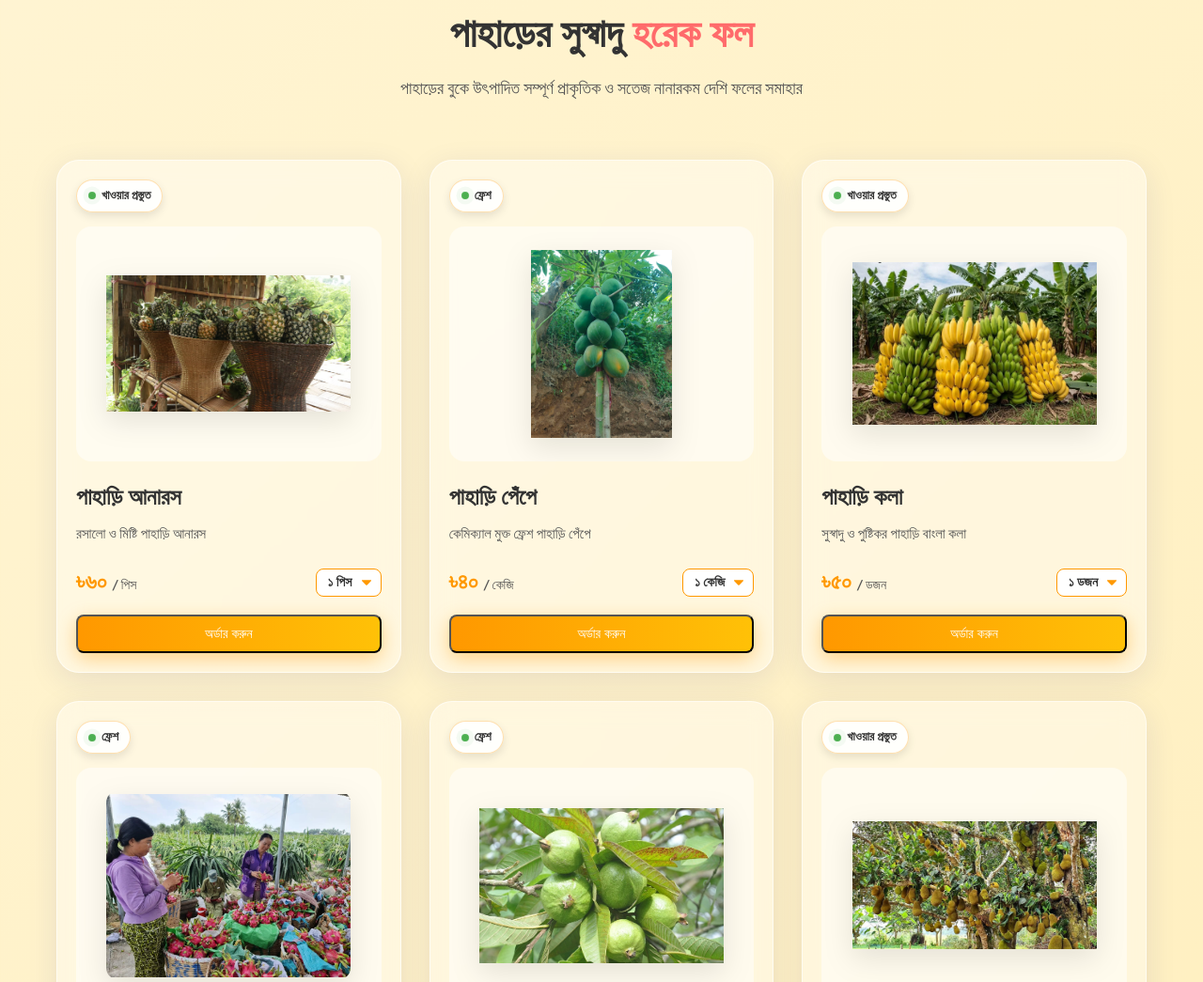
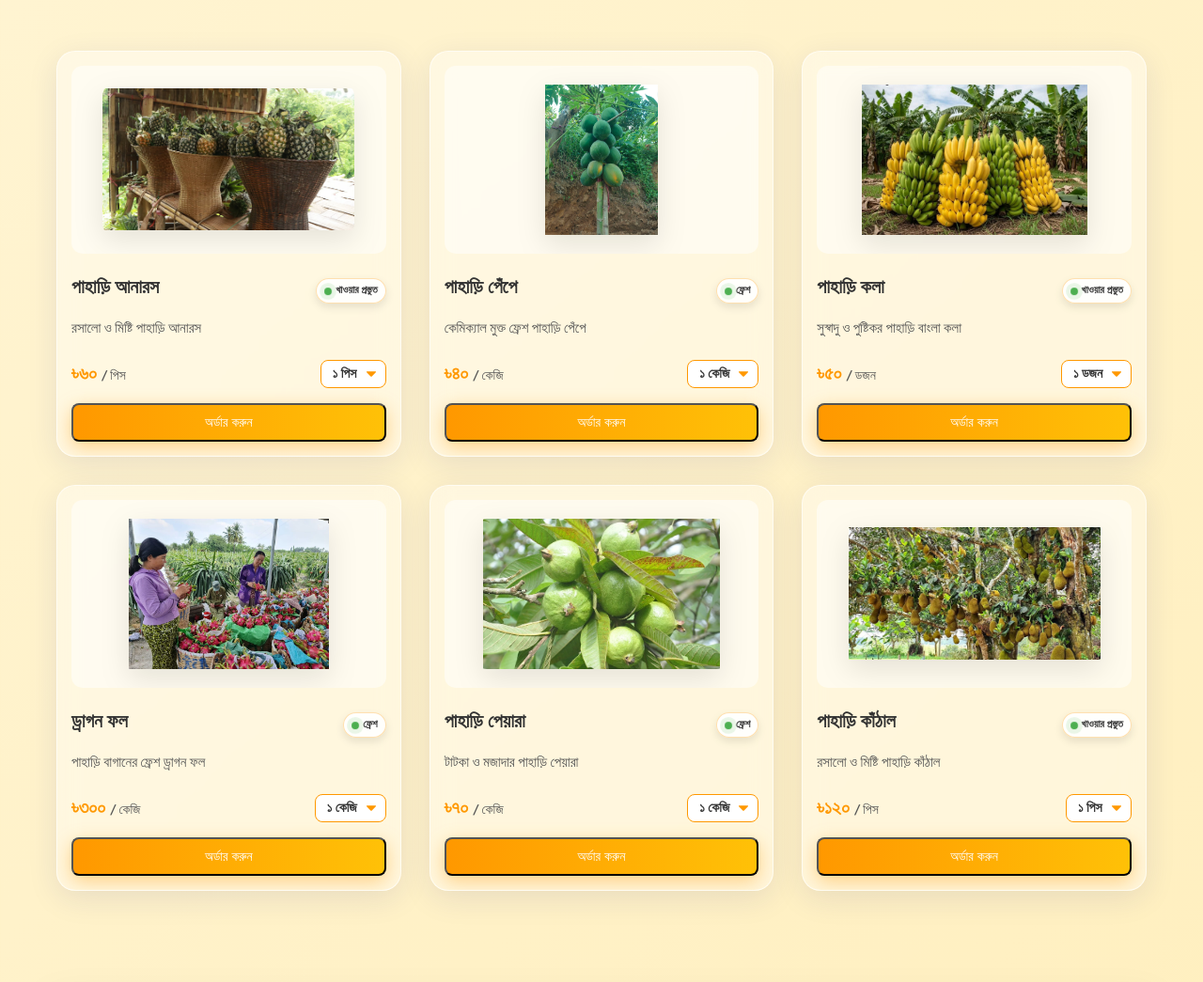
Before and after one commit to shishirdev23/aam, a website built with Vite: page index.html in a window 1280 px wide. Shown: the part 2163-3208 px from the top of the page at 94% size. Built offline with nearby package versions, Linux system fonts and the light colour scheme.

Commit message:
design updated

```diff
--- a/index.html
+++ b/index.html
@@ -81,14 +81,16 @@
         <div class="product-grid">
           <!-- Product Card 1 -->
           <div class="product-card glass-effect">
-            <div class="live-status-badge">
-              <span class="status-dot"></span> খাওয়ার প্রস্তুত
-            </div>
             <div class="product-image">
               <img src="./src/assets/images/himsagar-hill.jpg" alt="হিমসাগর আম">
             </div>
             <div class="product-info">
+              <div class="title-with-badge" style="display: flex; justify-content: space-between; align-items: flex-start; gap: 10px; margin-bottom: 8px;">
               <h3>বানানা ম্যাংগো</h3>
+              <div class="live-status-badge">
+              <span class="status-dot"></span> খাওয়ার প্রস্তুত
+            </div>
+            </div>
               <p class="desc">মিষ্টি ও সুস্বাদু, পাতলা চামড়া</p>
               <div class="product-bottom">
                 <span class="price">৳১২০ <span>/ কেজি</span></span>
@@ -111,14 +113,16 @@
 
           <!-- Product Card 2 -->
           <div class="product-card glass-effect">
-            <div class="live-status-badge">
-              <span class="status-dot waiting"></span> পাড়া হবে: <span class="countdown-timer">৩ দিন পর</span>
-            </div>
             <div class="product-image">
               <img src="./src/assets/images/langra-real.png" alt="ল্যাংড়া আম">
             </div>
             <div class="product-info">
+              <div class="title-with-badge" style="display: flex; justify-content: space-between; align-items: flex-start; gap: 10px; margin-bottom: 8px;">
               <h3>ল্যাংড়া আম</h3>
+              <div class="live-status-badge">
+              <span class="status-dot waiting"></span> পাড়া হবে: <span class="countdown-timer">৩ দিন পর</span>
+            </div>
+            </div>
               <p class="desc">অতুলনীয় ঘ্রাণ ও স্বাদ</p>
               <div class="product-bottom">
                 <span class="price">৳১৩০ <span>/ কেজি</span></span>
@@ -141,14 +145,16 @@
 
           <!-- Product Card 3 -->
           <div class="product-card glass-effect">
-            <div class="live-status-badge">
-              <span class="status-dot"></span> পুরোপুরি পেকেছে
-            </div>
             <div class="product-image">
               <img src="./src/assets/images/amrapali-real.jpg" alt="আম্রপালি">
             </div>
             <div class="product-info">
+              <div class="title-with-badge" style="display: flex; justify-content: space-between; align-items: flex-start; gap: 10px; margin-bottom: 8px;">
               <h3>আম্রপালি</h3>
+              <div class="live-status-badge">
+              <span class="status-dot"></span> পুরোপুরি পেকেছে
+            </div>
+            </div>
               <p class="desc">গাঢ় কমলা রঙ, প্রচণ্ড মিষ্টি</p>
               <div class="product-bottom">
                 <span class="price">৳১১০ <span>/ কেজি</span></span>
@@ -183,14 +189,16 @@
         <div class="product-grid">
           <!-- Fruit Card 1 -->
           <div class="product-card glass-effect">
-            <div class="live-status-badge">
-              <span class="status-dot"></span> খাওয়ার প্রস্তুত
-            </div>
             <div class="product-image">
               <img src="./src/assets/images/pineapple.jpg" alt="পাহাড়ি আনারস">
             </div>
             <div class="product-info">
+              <div class="title-with-badge" style="display: flex; justify-content: space-between; align-items: flex-start; gap: 10px; margin-bottom: 8px;">
               <h3>পাহাড়ি আনারস</h3>
+              <div class="live-status-badge">
+              <span class="status-dot"></span> খাওয়ার প্রস্তুত
+            </div>
+            </div>
               <p class="desc">রসালো ও মিষ্টি পাহাড়ি আনারস</p>
               <div class="product-bottom">
                 <span class="price">৳৬০ <span>/ পিস</span></span>
@@ -209,14 +217,16 @@
 
           <!-- Fruit Card 2 -->
           <div class="product-card glass-effect">
-            <div class="live-status-badge">
-              <span class="status-dot"></span> ফ্রেশ
-            </div>
             <div class="product-image">
               <img src="./src/assets/images/pepe.jpg" alt="পাহাড়ি পেঁপে">
             </div>
             <div class="product-info">
+              <div class="title-with-badge" style="display: flex; justify-content: space-between; align-items: flex-start; gap: 10px; margin-bottom: 8px;">
               <h3>পাহাড়ি পেঁপে</h3>
+              <div class="live-status-badge">
+              <span class="status-dot"></span> ফ্রেশ
+            </div>
+            </div>
               <p class="desc">কেমিক্যাল মুক্ত ফ্রেশ পাহাড়ি পেঁপে</p>
               <div class="product-bottom">
                 <span class="price">৳৪০ <span>/ কেজি</span></span>
@@ -235,14 +245,16 @@
 
           <!-- Fruit Card 3 -->
           <div class="product-card glass-effect">
-            <div class="live-status-badge">
-              <span class="status-dot"></span> খাওয়ার প্রস্তুত
-            </div>
             <div class="product-image">
               <img src="./src/assets/images/kola.jpg" alt="পাহাড়ি কলা">
             </div>
             <div class="product-info">
+              <div class="title-with-badge" style="display: flex; justify-content: space-between; align-items: flex-start; gap: 10px; margin-bottom: 8px;">
               <h3>পাহাড়ি কলা</h3>
+              <div class="live-status-badge">
+              <span class="status-dot"></span> খাওয়ার প্রস্তুত
+            </div>
+            </div>
               <p class="desc">সুস্বাদু ও পুষ্টিকর পাহাড়ি বাংলা কলা</p>
               <div class="product-bottom">
                 <span class="price">৳৫০ <span>/ ডজন</span></span>
@@ -261,14 +273,16 @@
 
           <!-- Fruit Card 4 -->
           <div class="product-card glass-effect">
-            <div class="live-status-badge">
-              <span class="status-dot"></span> ফ্রেশ
-            </div>
             <div class="product-image">
               <img src="./src/assets/images/dragon.jpg" alt="ড্রাগন ফল">
             </div>
             <div class="product-info">
+              <div class="title-with-badge" style="display: flex; justify-content: space-between; align-items: flex-start; gap: 10px; margin-bottom: 8px;">
               <h3>ড্রাগন ফল</h3>
+              <div class="live-status-badge">
+              <span class="status-dot"></span> ফ্রেশ
+            </div>
+            </div>
               <p class="desc">পাহাড়ি বাগানের ফ্রেশ ড্রাগন ফল</p>
               <div class="product-bottom">
                 <span class="price">৳৩০০ <span>/ কেজি</span></span>
@@ -287,14 +301,16 @@
 
           <!-- Fruit Card 5 -->
           <div class="product-card glass-effect">
-            <div class="live-status-badge">
-              <span class="status-dot"></span> ফ্রেশ
-            </div>
             <div class="product-image">
               <img src="./src/assets/images/peyara.jpg" alt="পাহাড়ি পেয়ারা">
             </div>
             <div class="product-info">
+              <div class="title-with-badge" style="display: flex; justify-content: space-between; align-items: flex-start; gap: 10px; margin-bottom: 8px;">
               <h3>পাহাড়ি পেয়ারা</h3>
+              <div class="live-status-badge">
+              <span class="status-dot"></span> ফ্রেশ
+            </div>
+            </div>
               <p class="desc">টাটকা ও মজাদার পাহাড়ি পেয়ারা</p>
               <div class="product-bottom">
                 <span class="price">৳৭০ <span>/ কেজি</span></span>
@@ -313,14 +329,16 @@
 
           <!-- Fruit Card 6 -->
           <div class="product-card glass-effect">
-            <div class="live-status-badge">
-              <span class="status-dot"></span> খাওয়ার প্রস্তুত
-            </div>
             <div class="product-image">
               <img src="./src/assets/images/kathal.jpg" alt="পাহাড়ি কাঁঠাল">
             </div>
             <div class="product-info">
+              <div class="title-with-badge" style="display: flex; justify-content: space-between; align-items: flex-start; gap: 10px; margin-bottom: 8px;">
               <h3>পাহাড়ি কাঁঠাল</h3>
+              <div class="live-status-badge">
+              <span class="status-dot"></span> খাওয়ার প্রস্তুত
+            </div>
+            </div>
               <p class="desc">রসালো ও মিষ্টি পাহাড়ি কাঁঠাল</p>
               <div class="product-bottom">
                 <span class="price">৳১২০ <span>/ পিস</span></span>
--- a/src/styles/countdown.css
+++ b/src/styles/countdown.css
@@ -2,17 +2,17 @@
 
 .live-status-badge {
   display: inline-flex;
-  align-self: flex-start;
-  margin-bottom: 15px;
+  align-self: center;
+  margin: 0;
   background: rgba(255, 255, 255, 0.9);
-  padding: 6px 12px;
-  border-radius: 20px;
-  font-size: 13px;
+  padding: 4px 8px;
+  border-radius: 16px;
+  font-size: 11px;
   font-weight: 700;
   color: var(--text-dark);
   box-shadow: 0 4px 10px rgba(0,0,0,0.1);
   align-items: center;
-  gap: 6px;
+  gap: 4px;
   z-index: 5;
   border: 1px solid rgba(255, 152, 0, 0.3);
 }
--- a/src/styles/main.css
+++ b/src/styles/main.css
@@ -430,8 +430,8 @@ body::after {
 }
 
 .product-card {
-  border-radius: 24px;
-  padding: 20px;
+  border-radius: 20px;
+  padding: 15px;
   transition: all 0.4s ease;
   overflow: hidden;
   position: relative;
@@ -446,8 +446,8 @@ body::after {
 
 .product-image {
   width: 100%;
-  height: 250px;
-  border-radius: 16px;
+  height: 200px;
+  border-radius: 12px;
   background: rgba(255, 255, 255, 0.5);
   display: flex;
   justify-content: center;
@@ -470,7 +470,7 @@ body::after {
 }
 
 .product-info h3 {
-  font-size: 24px;
+  font-size: 20px;
   font-weight: 700;
   color: var(--text-dark);
   margin-bottom: 8px;
@@ -490,7 +490,7 @@ body::after {
 }
 
 .price {
-  font-size: 24px;
+  font-size: 20px;
   font-weight: 800;
   color: var(--primary-dark);
 }
```
Also changed, not shown: fix.cjs (added, +11 -0 lines).
